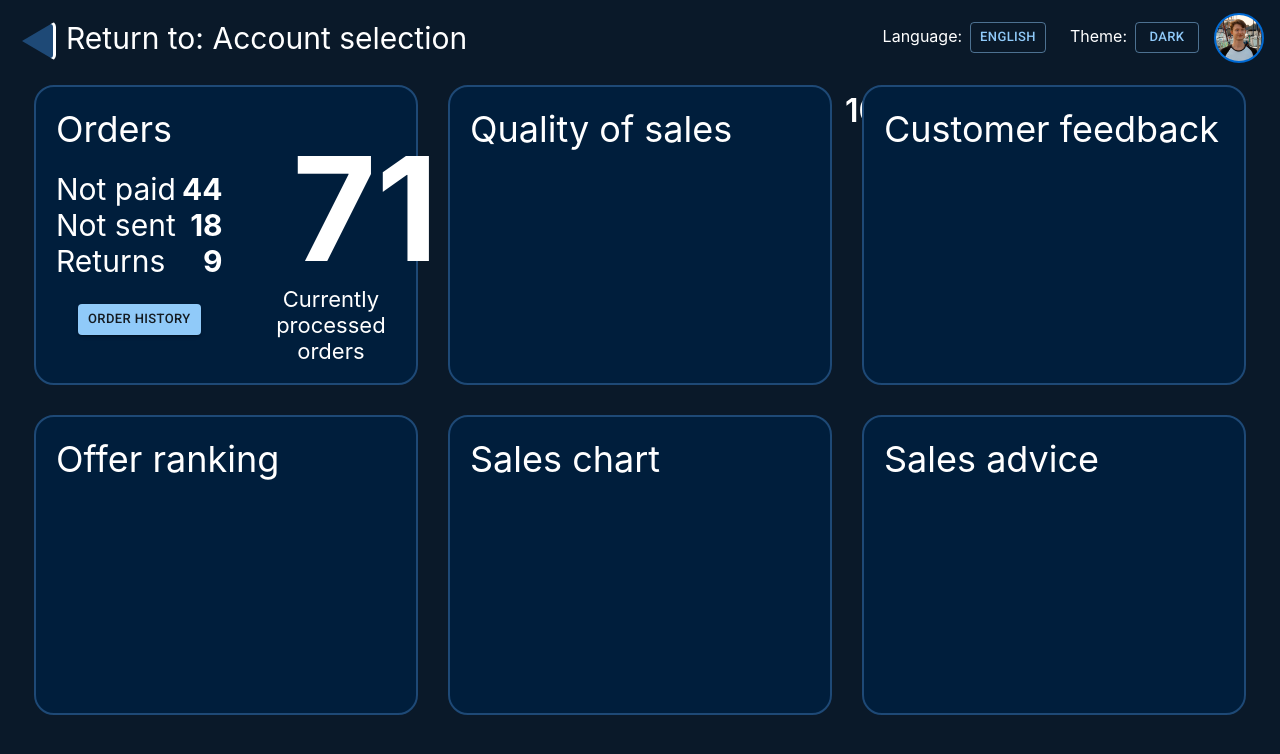
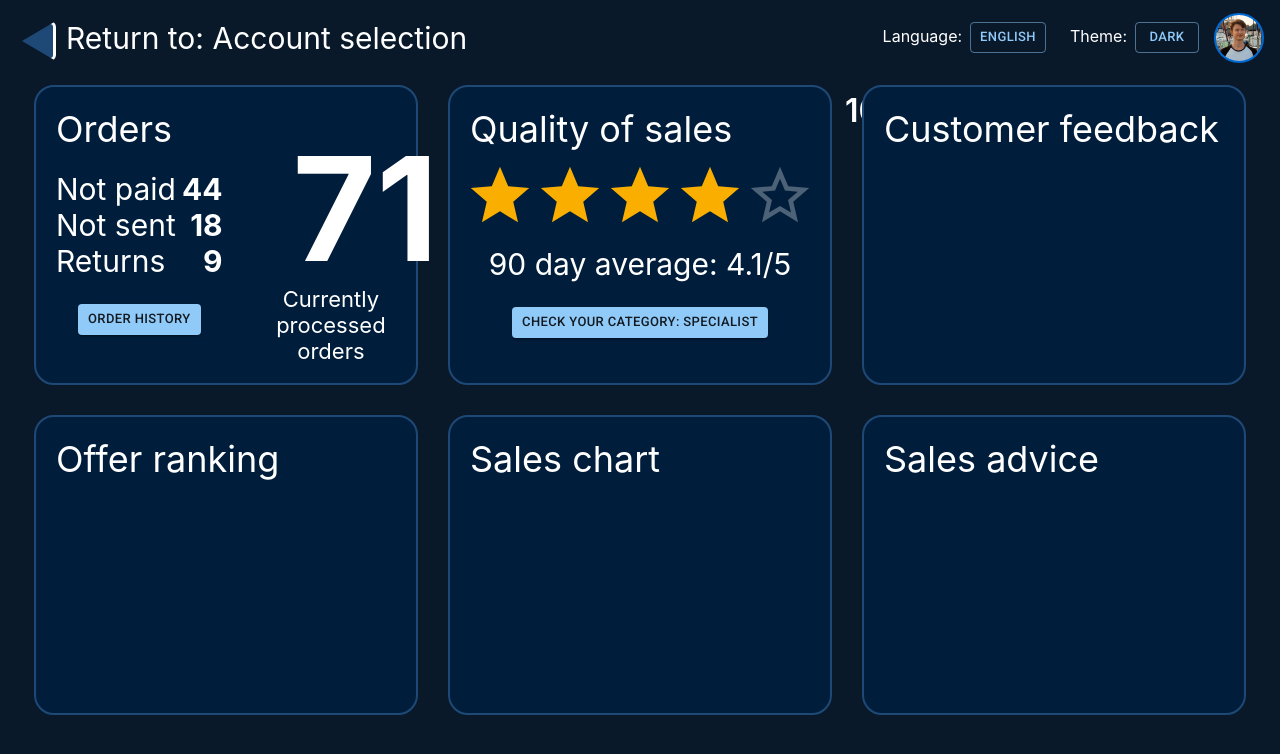
Before and after one commit to k-piekarczyk/pgui-dashboard, a React (Create React App) app: page / in a window 1280 px wide. Both pictures are taken after a click on the element 129 px from the left and 400 px from the top of the page. Shown: the top 754 px of the page. Built offline with nearby package versions, Linux system fonts and the light colour scheme.

Commit message:
quality of sales

```diff
--- a/src/i18n.ts
+++ b/src/i18n.ts
@@ -28,6 +28,8 @@ const resources = {
       Returns: "Zwroty",
       "Currently processed orders": "Obecnie realizowane zamówienia",
       "Order history": "Historia zamówień",
+      "90 day average": "Średnia z ostatnich 90 dni",
+      "Check your category: Specialist": "Sprawdź swoją kategorię: Wyjadacz"
     },
   },
 };
--- a/src/pages/Dashboard.page.tsx
+++ b/src/pages/Dashboard.page.tsx
@@ -1,4 +1,4 @@
-import { Box, Button } from "@mui/material";
+import { Box, Button, Rating } from "@mui/material";
 import { useTranslation } from "react-i18next";
 import PageContainer from "../components/PageContainer.component";
 import Tile from "../components/Tile.component";
@@ -74,7 +74,24 @@ export default function Dashboard() {
             </Box>
           </Box>
         </Tile>
-        <Tile width="600px" height="300px" header={t("Quality of sales")}></Tile>
+
+        <Tile width="600px" height="300px" header={t("Quality of sales")}>
+          <Box
+            sx={{
+              display: "flex",
+              justifyContent: "center",
+              alignItems: "center",
+              marginTop: "30px",
+              flexDirection: "column",
+            }}
+          >
+            <Rating name="read-only" value={4.1} size="large" readOnly sx={{ fontSize: "70px", marginBottom: "15px" }} />
+            <Box sx={{ fontSize: "30px", textAlign: "center", marginBottom: "25px" }}>{`${t("90 day average")}: 4.1/5`}</Box>
+            <Button size="small" variant="contained">
+              {t("Check your category: Specialist")}
+            </Button>
+          </Box>
+        </Tile>
         <Tile width="600px" height="300px" header={t("Customer feedback")}></Tile>
         <Tile width="600px" height="300px" header={t("Offer ranking")}></Tile>
         <Tile width="600px" height="300px" header={t("Sales chart")}></Tile>
```
